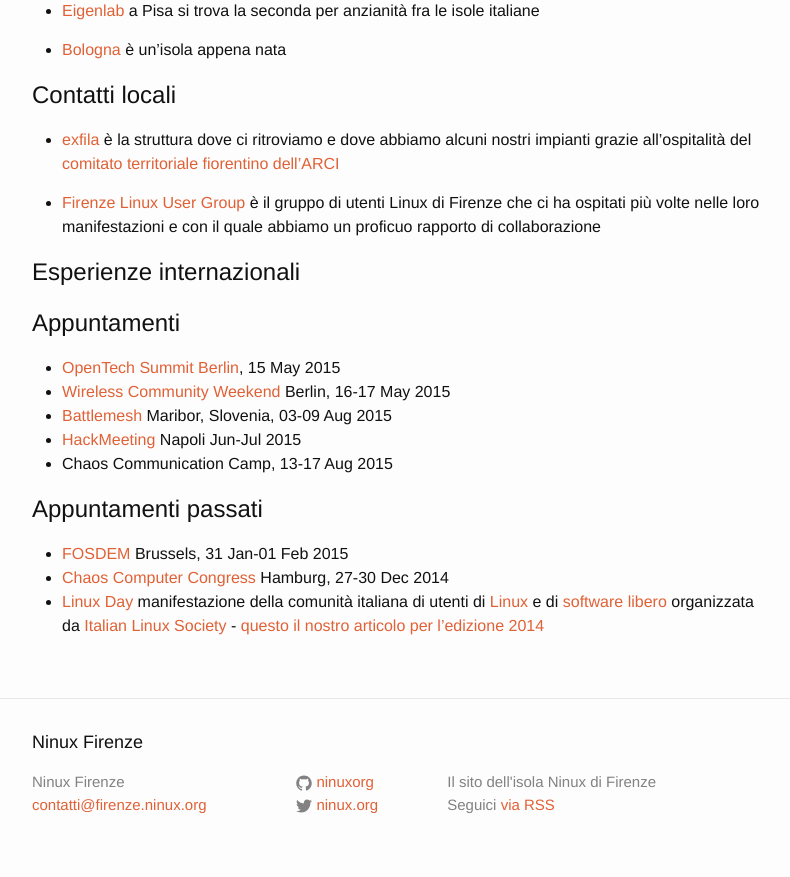
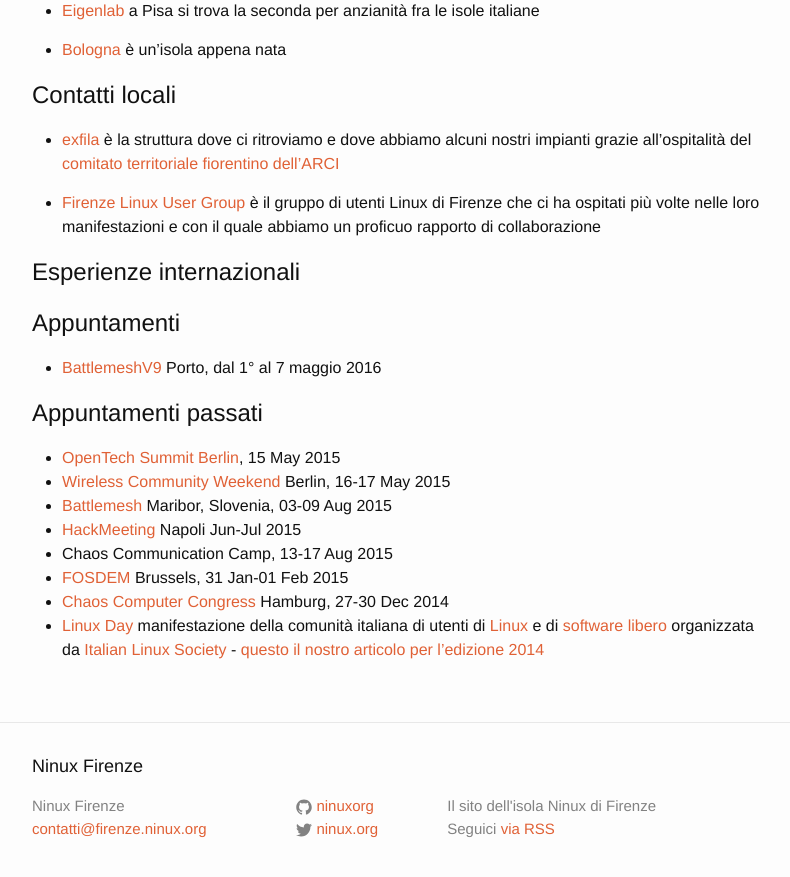
Before and after one commit to ninux-fi/firenze.ninux.org___old, a Jekyll site: the page built from links.md, in a window 1280 px wide and 900 px high, scrolled down 900 px. Shown: the top 877 px of the window, without its empty margins (238-1028 px from the left). Built offline with Jekyll 4.4.1, drawn with Linux system fonts in a browser that asks for light colours; comment, search, counter and statistics services are not loaded.

```diff
--- a/links.md
+++ b/links.md
@@ -70,14 +70,14 @@ permalink: /links/
 # Esperienze internazionali
 
 # Appuntamenti
+- [BattlemeshV9](http://battlemesh.org/BattleMeshV9) Porto, dal 1° al 7 maggio 2016
 
+# Appuntamenti passati
 - [OpenTech Summit Berlin](http://opentechsummit.net/), 15 May 2015
 - [Wireless Community Weekend](http://wiki.freifunk.net/Wireless_Community_Weekend_2015) Berlin, 16-17 May 2015
 - [Battlemesh](http://battlemesh.org/) Maribor, Slovenia, 03-09 Aug 2015
 - [HackMeeting](http://www.hackmeeting.org) Napoli Jun-Jul 2015
 - Chaos Communication Camp, 13-17 Aug 2015
-
-# Appuntamenti passati
 - [FOSDEM](https://fosdem.org/2015/) Brussels, 31 Jan-01 Feb 2015
 - [Chaos Computer Congress](https://events.ccc.de/congress/2014/wiki/Main_Page) Hamburg, 27-30 Dec 2014
 - [Linux Day](http://www.linuxday.it) manifestazione della comunità
```
